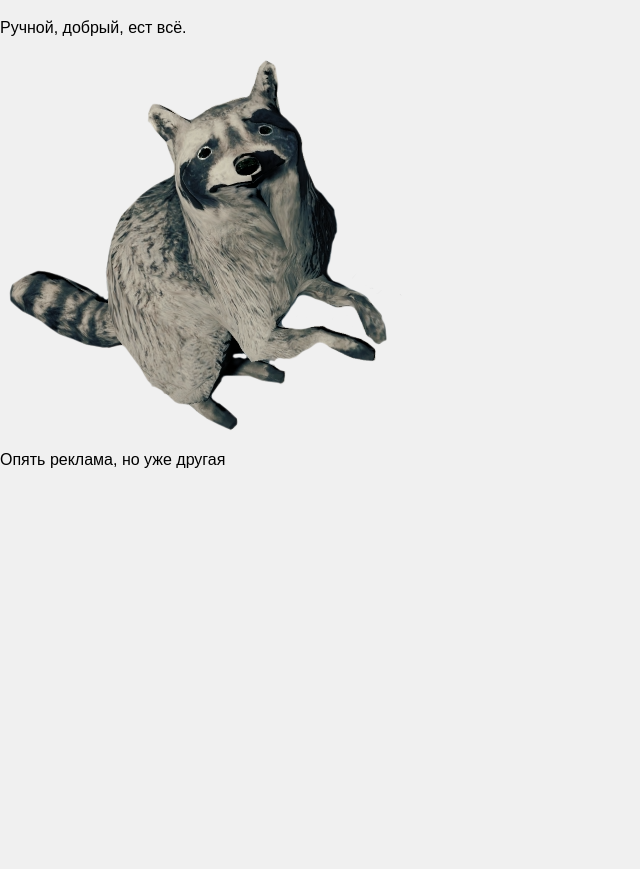
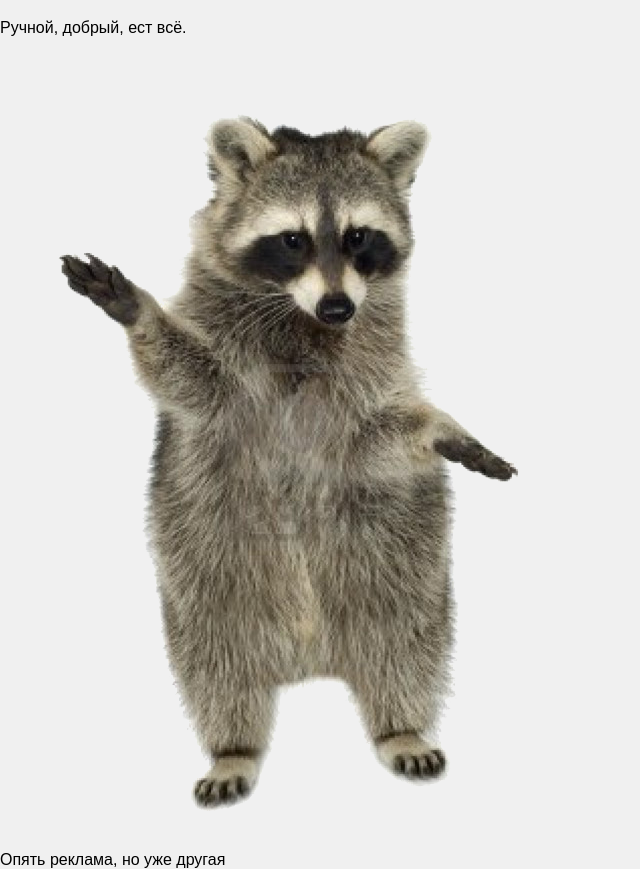
Before and after one commit to irs-webdev/irs1509, a plain HTML site: page index.html in a window 1280 px wide. Shown: the part 61-930 px from the top of the page, without its empty margins (0-640 px from the left). Before the commit the page ends 800 px from the top, so only its background shows below. Drawn offline with Linux system fonts and the light colour scheme.

Commit message:
добавил нормального енота

```diff
--- a/index.html
+++ b/index.html
@@ -11,7 +11,7 @@
 		<p>
 			Ручной, добрый, ест всё.
 		</p>
-		<img src="Raccoon.png">
+		<img src="enot.png">
 	</main>
 	<aside>
 		Опять реклама, но уже другая
```
Also changed, not shown: Raccoon.png (deleted), enot.png (added).
